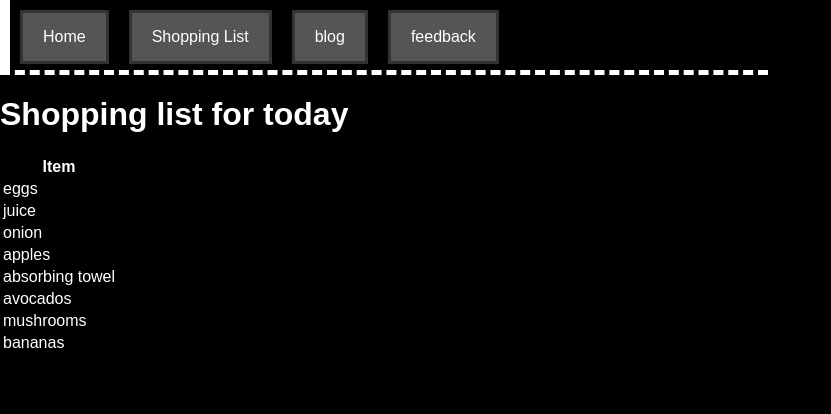
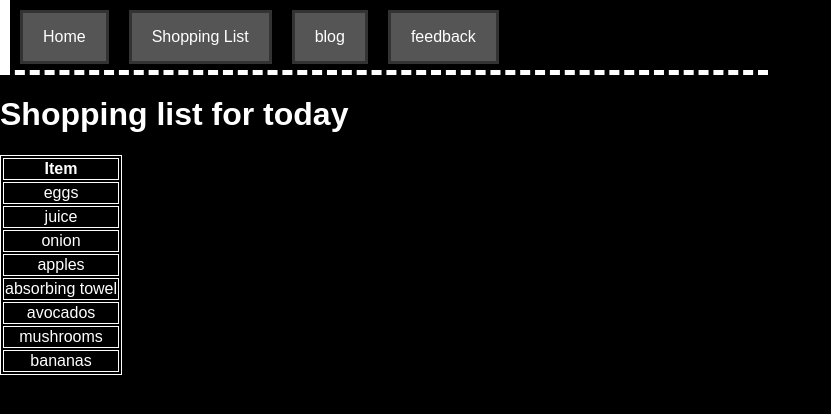
Before and after one commit to yifan19/yifan19-blog, a Flask app: page /shop in a window 1280 px wide. Shown: the top 414 px of the page, without its empty margins (0-831 px from the left). Run offline with Flask 2, Linux system fonts and the light colour scheme.

Commit message:
basic table css

```diff
--- a/static/style.css
+++ b/static/style.css
@@ -6,6 +6,10 @@ body{
   width: 60%;
 }
 
+table, th, td{
+  border: 1px solid #fff;
+  text-align: center;
+}
 
 .navbar{
   height: 70px;
```
